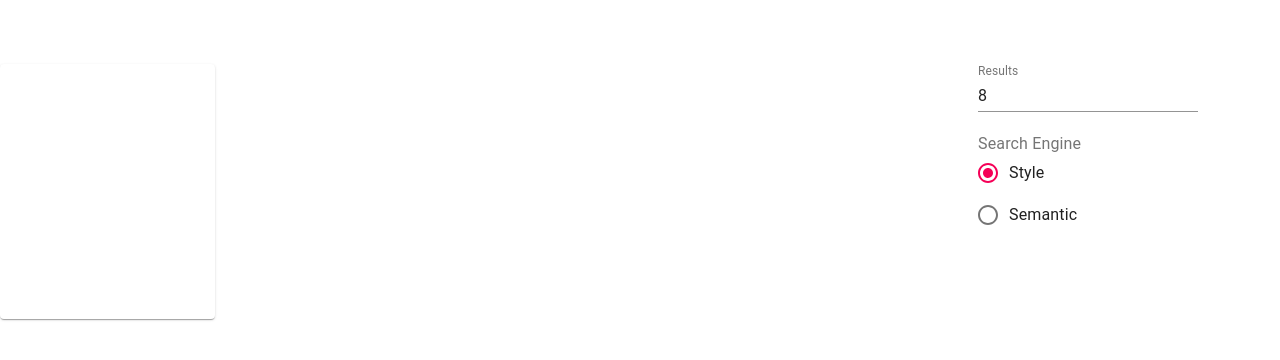
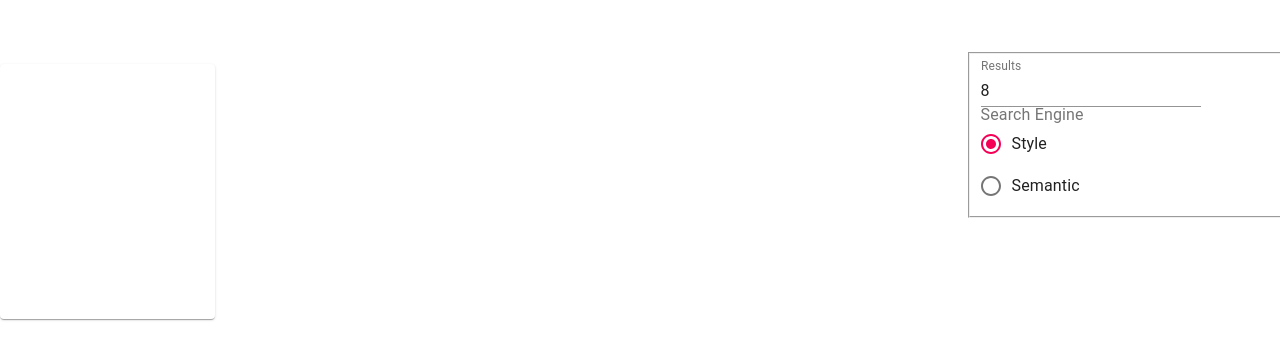
Before and after one commit to tanc-ahrc/deep-discoveries-interface-building-blocks, a React (Create React App) app: page / in a window 1280 px wide. Shown: the top 360 px of the page. Built offline with nearby package versions, Linux system fonts and the light colour scheme.

Commit message:
Add fetching state
Run a spinner and disable inputs while fetching.

```diff
--- a/src/Album.js
+++ b/src/Album.js
@@ -18,6 +18,7 @@ import FormControlLabel from '@material-ui/core/FormControlLabel';
 import Tooltip from '@material-ui/core/Tooltip';
 import { useDrop, useDrag, DndProvider } from "react-dnd";
 import { NativeTypes, HTML5Backend } from "react-dnd-html5-backend";
+import CircularProgress from '@material-ui/core/CircularProgress';
 
 
 const useStyles = makeStyles((theme) => ({
@@ -57,9 +58,11 @@ export default function Album() {
   const [resultCount, setResultCount] = useState(8);
   const [oldResultCount, setOldResultCount] = useState(resultCount);
   const [inputCards, setInputCards] = useState([]);
+  const [fetching, setFetching] = useState(false);
 
 
   const getSimilar = () => {
+    if(fetching) console.warn("Nested fetch");
     setOldResultCount(resultCount);
     setCards([]);
     if(inputCards.length === 0) return;
@@ -76,7 +79,9 @@ export default function Album() {
     xhr.open('POST', endpoint, true);
     xhr.onload = function() {
       setCards(JSON.parse(this.responseText));
+      setFetching(false);
     };
+    setFetching(true);
     xhr.send(formData);
   }
 
@@ -131,6 +136,7 @@ export default function Album() {
                   onURLDrop={(u) => updateURLInputs(u)}
                   onAssetDrop={(a) => updateAssetInput(a)}
                   inputCards = {inputCards}
+                  disabled = {fetching}
                 />
               </Grid>
               <Grid item xs={3}>
@@ -142,12 +148,14 @@ export default function Album() {
                   engine   = {engine}
                   onEngineUpdate = {setEngine}
                   forceUpdate = {getSimilar}
+                  disabled = {fetching}
                 />
               </Grid>
             </Grid>
           </div>
           <Container className={classes.cardGrid} maxWidth="md">
             {/* End hero unit */}
+            { fetching ? <CircularProgress/> : null }
             <Grid container spacing={4}>
               {cards.map((card) => (
                 <Grid item key={card.aid} xs={6} sm={6} md={3}>
@@ -163,7 +171,7 @@ export default function Album() {
 
 }
 
-function InputZone({onFileDrop, onURLDrop, onAssetDrop, inputCards}) {
+function InputZone({onFileDrop, onURLDrop, onAssetDrop, inputCards, disabled}) {
   const [, drop] = useDrop({
     accept: [NativeTypes.FILE, NativeTypes.URL, 'CARD'],
     drop: (item, monitor) => {
@@ -188,7 +196,7 @@ function InputZone({onFileDrop, onURLDrop, onAssetDrop, inputCards}) {
     },
   });
   return(
-    <div ref={drop}>
+    <div ref={disabled ? null : drop}>
       <Grid container spacing={4}>
         {inputCards.map((card) => (
           <Grid item key={card.key} xs={6} sm={6} md={3}>
@@ -237,7 +245,7 @@ function Watermark({collection}) {
   );
 }
 
-function Form({resultCount, onResultCountUpdate, restoreCount, engine, onEngineUpdate, forceUpdate}) {
+function Form({resultCount, onResultCountUpdate, restoreCount, engine, onEngineUpdate, forceUpdate, disabled}) {
   return(
     <Grid
       container
@@ -245,6 +253,7 @@ function Form({resultCount, onResultCountUpdate, restoreCount, engine, onEngineU
       align-items="space-between"
       spacing={3}
     >
+      <fieldset disabled={disabled}>
         <Grid item>
           <TextField
             label="Results"
@@ -277,6 +286,7 @@ function Form({resultCount, onResultCountUpdate, restoreCount, engine, onEngineU
             </RadioGroup>
           </FormControl>
         </Grid>
+      </fieldset>
     </Grid>
   );
 }
```
Lines whose indentation alone changed are shown as unchanged.
